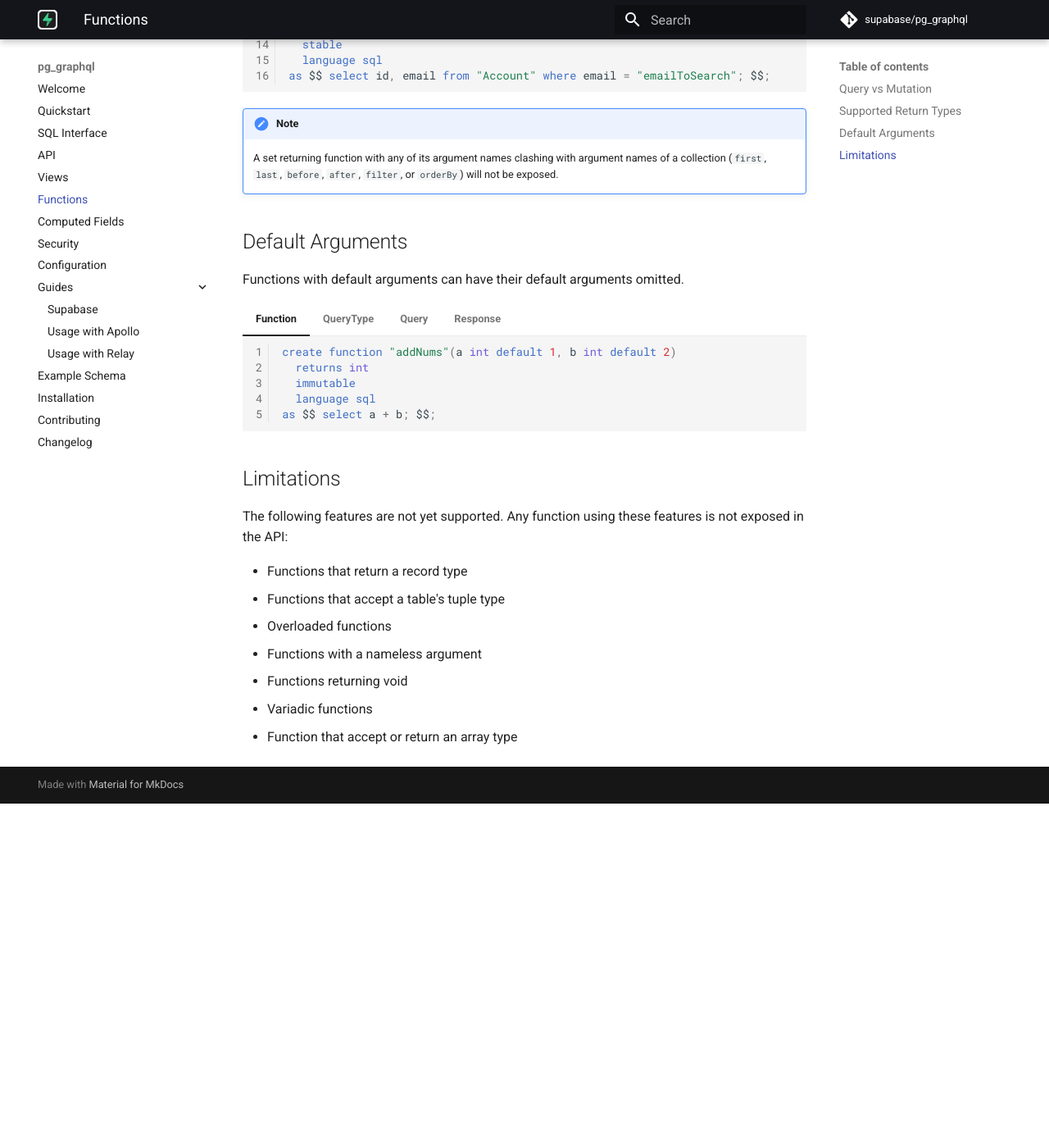
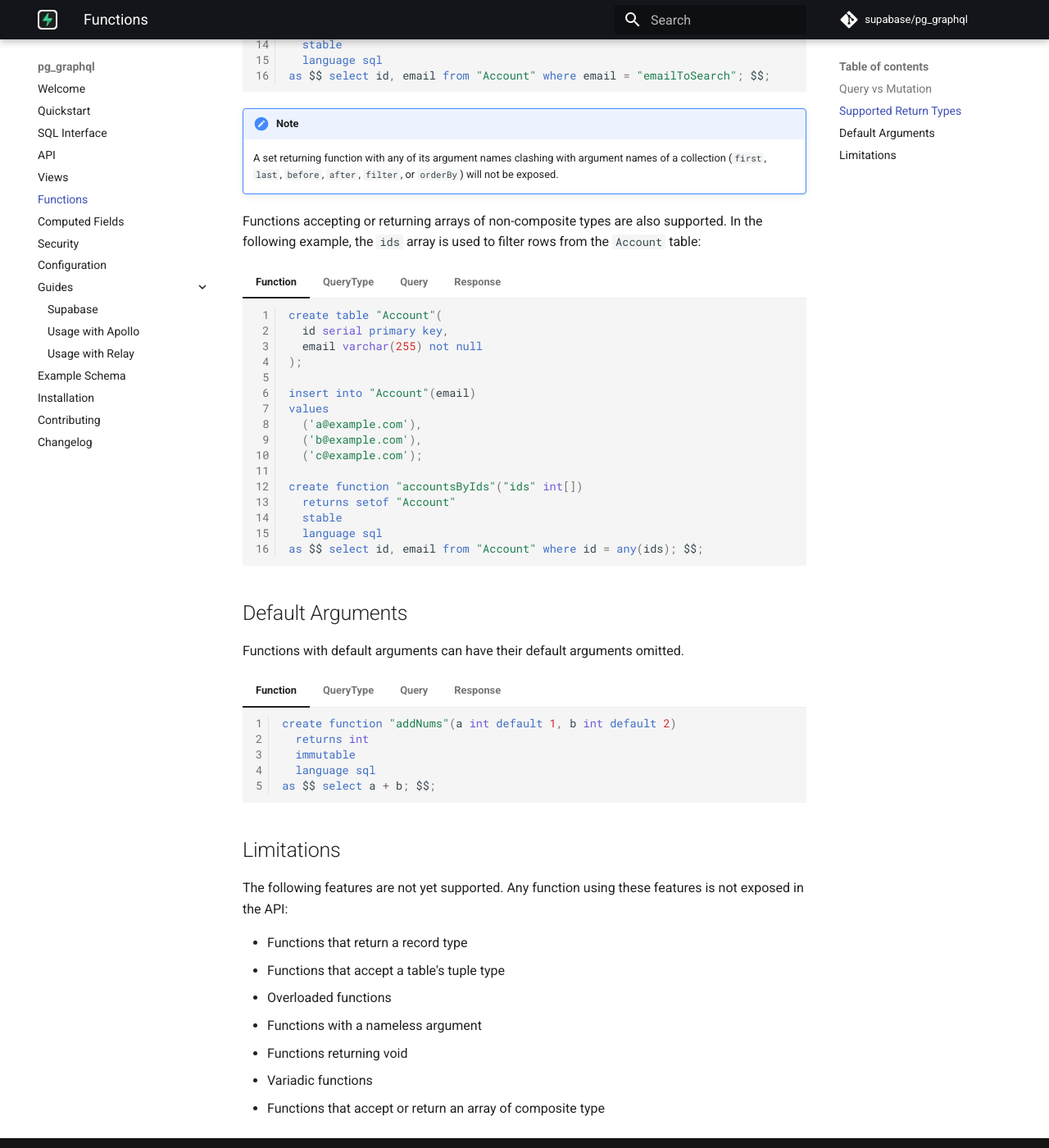
Before and after one commit to supabase/pg_graphql, an MkDocs documentation site: the page built from docs/functions.md, in a window 1280 px wide and 1400 px high, scrolled down 2127 px. Shown: the whole window at 82% size. Built offline with MkDocs 1.6.1 and Material for MkDocs 9.7.7, drawn with Linux system fonts in a browser that asks for light colours; comment, search, counter and statistics services are not loaded; before the commit the page ends 3107 px from its top, so only the background shows below that.

Commit message:
update docs

````diff
--- a/docs/functions.md
+++ b/docs/functions.md
@@ -278,6 +278,97 @@ Functions returning multiple rows of a table or view are exposed as [collections
 
     A set returning function with any of its argument names clashing with argument names of a collection (`first`, `last`, `before`, `after`, `filter`, or `orderBy`) will not be exposed.
 
+Functions accepting or returning arrays of non-composite types are also supported. In the following example, the `ids` array is used to filter rows from the `Account` table:
+
+=== "Function"
+
+    ```sql
+    create table "Account"(
+      id serial primary key,
+      email varchar(255) not null
+    );
+
+    insert into "Account"(email)
+    values
+      ('a@example.com'),
+      ('b@example.com'),
+      ('c@example.com');
+
+    create function "accountsByIds"("ids" int[])
+      returns setof "Account"
+      stable
+      language sql
+    as $$ select id, email from "Account" where id = any(ids); $$;
+    ```
+
+=== "QueryType"
+
+    ```graphql
+    type Query {
+      accountsByIds(
+        ids: Int[]!
+
+        """Query the first `n` records in the collection"""
+        first: Int
+
+        """Query the last `n` records in the collection"""
+        last: Int
+
+        """Query values in the collection before the provided cursor"""
+        before: Cursor
+
+        """Query values in the collection after the provided cursor"""
+        after: Cursor
+
+        """Filters to apply to the results set when querying from the collection"""
+        filter: AccountFilter
+
+        """Sort order to apply to the collection"""
+        orderBy: [AccountOrderBy!]
+      ): AccountConnection
+    }
+    ```
+
+=== "Query"
+
+    ```graphql
+    query {
+      accountsByIds(ids: [1, 2]) {
+        edges {
+          node {
+            id
+            email
+          }
+        }
+      }
+    }
+    ```
+
+=== "Response"
+
+    ```json
+    {
+      "data": {
+        "accountsByIds": {
+          "edges": [
+            {
+              "node": {
+                "id": 1,
+                "email": "a@example.com"
+              }
+            },
+            {
+              "node": {
+                "id": 2,
+                "email": "b@example.com"
+              }
+            }
+          ]
+        }
+      }
+    }
+    ```
+
 ## Default Arguments
 
 Functions with default arguments can have their default arguments omitted.
@@ -329,4 +420,4 @@ The following features are not yet supported. Any function using these features
 * Functions with a nameless argument
 * Functions returning void
 * Variadic functions
-* Function that accept or return an array type
+* Functions that accept or return an array of composite type
````
